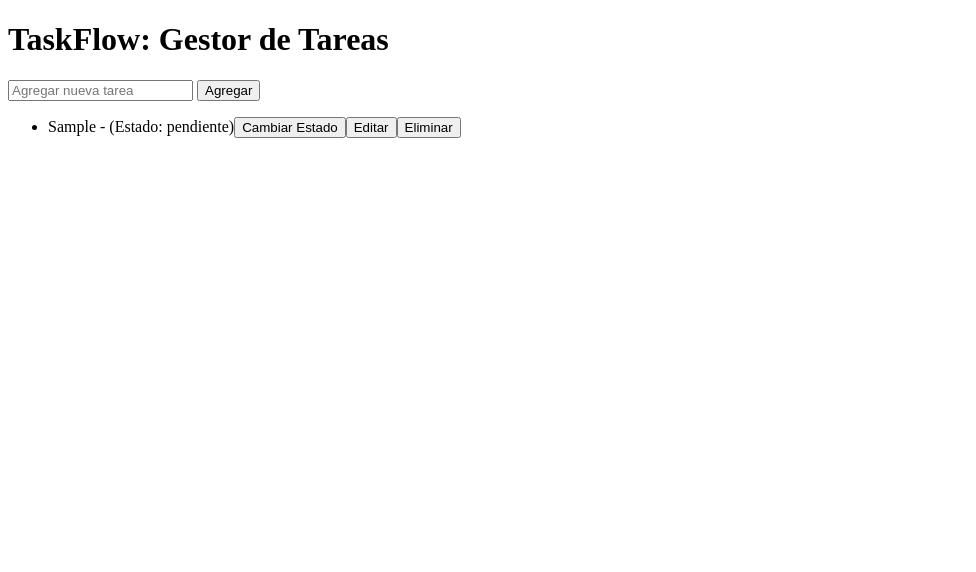
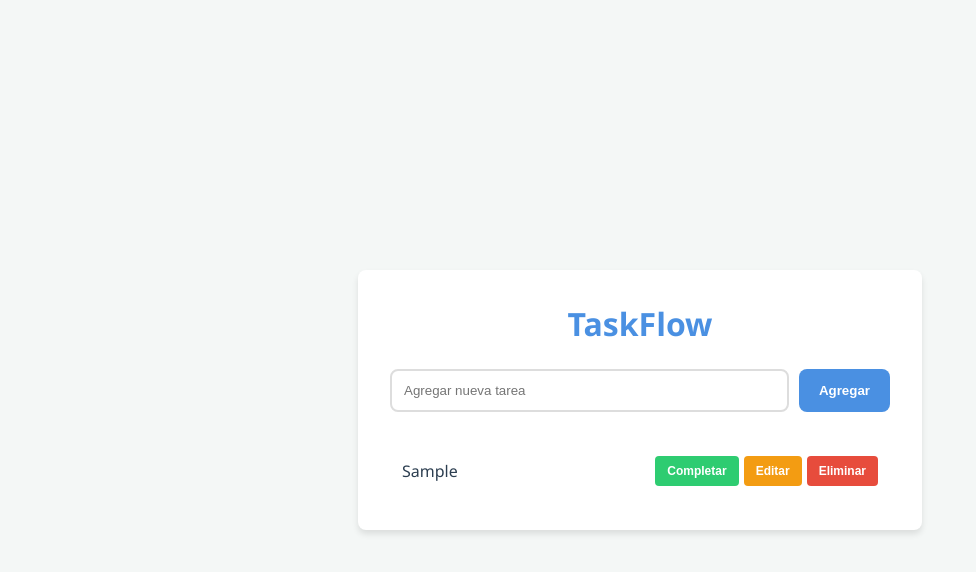
Before and after one commit to MaximilianoNaveillan/Manipulaci-n-del-DOM-con-JavaScript, a plain HTML site: page proyecto5/index.html in a window 1280 px wide. Both pictures are taken after typing "Sample" into the empty fields and a click on the button "Agregar". Shown: the whole page, without its empty margins (0-976 px from the left). Drawn offline with Linux system fonts and the light colour scheme; no server answers.

Commit message:
Poyecto ABP5
Proyecto listo

```diff
--- /dev/null
+++ b/proyecto5/css/styles.css
@@ -0,0 +1,146 @@
+/* CSS Compilado desde Sass con metodología BEM */
+:root {
+  --color-primary: #4a90e2;
+  --color-secondary: #f39c12;
+  --color-danger: #e74c3c;
+  --color-success: #2ecc71;
+  --color-bg: #f4f7f6;
+  --color-text: #2c3e50;
+  --color-white: #ffffff;
+  --shadow: 0 4px 6px rgba(0, 0, 0, 0.1);
+  --border-radius: 8px;
+}
+
+body {
+  font-family: 'Segoe UI', Roboto, Helvetica, Arial, sans-serif;
+  background-color: var(--color-bg);
+  color: var(--color-text);
+  margin: 0;
+  display: flex;
+  align-items: center;
+  justify-content: center;
+  min-height: 100vh;
+}
+
+.task-app {
+  background: var(--color-white);
+  padding: 2rem;
+  border-radius: var(--border-radius);
+  box-shadow: var(--shadow);
+  width: 100%;
+  max-width: 500px;
+}
+
+.task-app__title {
+  text-align: center;
+  color: var(--color-primary);
+  margin-bottom: 1.5rem;
+  font-size: 2rem;
+  margin-top: 0;
+}
+
+.task-app__form {
+  display: flex;
+  gap: 10px;
+  margin-bottom: 2rem;
+}
+
+.task-app__form-input {
+  flex: 1;
+  padding: 12px;
+  border: 2px solid #ddd;
+  border-radius: var(--border-radius);
+  outline: none;
+  transition: border-color 0.3s;
+}
+
+.task-app__form-input:focus {
+  border-color: var(--color-primary);
+}
+
+.task-app__form-button {
+  padding: 12px 20px;
+  background-color: var(--color-primary);
+  color: white;
+  border: none;
+  border-radius: var(--border-radius);
+  cursor: pointer;
+  font-weight: bold;
+  transition: background 0.3s;
+}
+
+.task-app__form-button:hover {
+  background-color: #357abd;
+}
+
+.task-list {
+  list-style: none;
+  padding: 0;
+  margin: 0;
+}
+
+.task-list__item {
+  display: flex;
+  align-items: center;
+  justify-content: space-between;
+  padding: 12px;
+  border-bottom: 1px solid #eee;
+  animation: fadeIn 0.3s ease;
+}
+
+.task-list__item:last-child {
+  border-bottom: none;
+}
+
+.task-list__item--completed .task-list__text {
+  text-decoration: line-through;
+  color: #95a5a6;
+}
+
+.task-list__text {
+  flex: 1;
+  font-size: 1rem;
+}
+
+.task-list__actions {
+  display: flex;
+  gap: 5px;
+}
+
+.task-list__button {
+  padding: 8px 12px;
+  border: none;
+  border-radius: 4px;
+  cursor: pointer;
+  font-size: 0.75rem;
+  font-weight: 600;
+  transition: transform 0.1s, opacity 0.2s;
+}
+
+.task-list__button:hover {
+  opacity: 0.9;
+}
+
+.task-list__button:active {
+  transform: scale(0.95);
+}
+
+.task-list__button--status {
+  background-color: var(--color-success);
+  color: white;
+}
+
+.task-list__button--edit {
+  background-color: var(--color-secondary);
+  color: white;
+}
+
+.task-list__button--delete {
+  background-color: var(--color-danger);
+  color: white;
+}
+
+@keyframes fadeIn {
+  from { opacity: 0; transform: translateY(10px); }
+  to { opacity: 1; transform: translateY(0); }
+}
--- a/proyecto5/index.html
+++ b/proyecto5/index.html
@@ -4,15 +4,18 @@
     <meta charset="UTF-8">
     <meta name="viewport" content="width=device-width, initial-scale=1.0">
     <title>TaskFlow: Gestor de Tareas</title>
+    <link rel="stylesheet" href="css/styles.css">
 </head>
 <body>
-    <h1>TaskFlow: Gestor de Tareas</h1>
-    <form id="formulario">
-        <input type="text" id="tarea" placeholder="Agregar nueva tarea" required>
-        <button type="submit">Agregar</button>
-    </form>
-    <ul id="lista-tareas"></ul>
+    <div class="task-app">
+        <h1 class="task-app__title">TaskFlow</h1>
+        <form id="formulario" class="task-app__form">
+            <input type="text" id="tarea" class="task-app__form-input" placeholder="Agregar nueva tarea" required>
+            <button type="submit" class="task-app__form-button">Agregar</button>
+        </form>
+        <ul id="lista-tareas" class="task-list"></ul>
+    </div>
 
-    <script src="app.js"></script>
+    <script src="js/app.js"></script>
 </body>
 </html>
--- /dev/null
+++ b/proyecto5/js/app.js
@@ -0,0 +1,251 @@
+// =================================================================================
+// TUTORIAL DEL CÓDIGO: GESTOR DE TAREAS "TASKFLOW"
+// =================================================================================
+
+/*
+ * -------------------------------------------
+ * PARTE 1: LA PLANTILLA DE NUESTROS DATOS (CLASES)
+ * -------------------------------------------
+ * Usamos "clases" para crear moldes o plantillas para los objetos que usaremos.
+ * Es una práctica de la Programación Orientada a Objetos (POO) que nos ayuda a
+ * mantener el código ordenado y lógico.
+ */
+
+/**
+ * @class Tarea
+ * @description Representa una única tarea en nuestra lista.
+ * Cada vez que creamos una "new Tarea()", se genera un objeto con estas propiedades.
+ */
+class Tarea {
+    constructor(id, descripcion) {
+        this.id = id; // Un número único para identificar la tarea (usaremos la fecha en milisegundos)
+        this.descripcion = descripcion; // El texto de la tarea (ej: "Aprender JavaScript")
+        this.estado = 'pendiente'; // El estado inicial siempre será "pendiente"
+        this.fechaCreacion = new Date().toLocaleString(); // La fecha y hora de cuando se creó
+    }
+
+    /**
+     * @method cambiarEstado
+     * @description Cambia el estado de la tarea de "pendiente" a "completada" y viceversa.
+     */
+    cambiarEstado() {
+        this.estado = this.estado === 'pendiente' ? 'completada' : 'pendiente';
+    }
+}
+
+/**
+ * @class GestorTareas
+ * @description Es el "cerebro" de nuestra aplicación. Se encarga de administrar
+ * toda la lista de tareas (agregarlas, eliminarlas, etc.).
+ */
+class GestorTareas {
+    constructor() {
+        // La lista de tareas empieza vacía.
+        this.tareas = [];
+    }
+
+    /**
+     * @method agregarTarea
+     * @description Crea una nueva tarea y la añade a la lista.
+     * @param {string} descripcion - El texto de la nueva tarea.
+     */
+    agregarTarea(descripcion) {
+        const id = Date.now(); // Generamos un ID único basado en el momento actual.
+        const nuevaTarea = new Tarea(id, descripcion); // Creamos la instancia de la tarea.
+        this.tareas.push(nuevaTarea); // La añadimos a nuestra lista (array).
+        this.guardarEnLocalStorage(); // Guardamos la lista actualizada.
+    }
+
+    /**
+     * @method editarTarea
+     * @description Busca una tarea por su ID y actualiza su descripción.
+     * @param {number} id - El ID de la tarea a editar.
+     * @param {string} nuevaDescripcion - El nuevo texto para la tarea.
+     */
+    editarTarea(id, nuevaDescripcion) {
+        // `find` es un método de array que busca el primer elemento que cumple una condición.
+        const tarea = this.tareas.find(tarea => tarea.id === id);
+        // Si la tarea existe...
+        if (tarea) {
+            tarea.descripcion = nuevaDescripcion; // ...actualizamos su descripción.
+        }
+        this.guardarEnLocalStorage(); // Guardamos la lista actualizada.
+    }
+
+    /**
+     * @method eliminarTarea
+     * @description Elimina una tarea de la lista usando su ID.
+     * @param {number} id - El ID de la tarea a eliminar.
+     */
+    eliminarTarea(id) {
+        // `filter` es un método de array que crea una nueva lista con todos los
+        // elementos que cumplen una condición. Aquí, creamos una nueva lista
+        // que contiene todas las tareas EXCEPTO la que tiene el ID que queremos eliminar.
+        this.tareas = this.tareas.filter(tarea => tarea.id !== id);
+        this.guardarEnLocalStorage(); // Guardamos la lista actualizada.
+    }
+
+    /**
+     * @method cambiarEstadoTarea
+     * @description Busca una tarea por su ID y ejecuta su método para cambiar el estado.
+     * @param {number} id - El ID de la tarea a modificar.
+     */
+    cambiarEstadoTarea(id) {
+        const tarea = this.tareas.find(tarea => tarea.id === id);
+        if (tarea) {
+            tarea.cambiarEstado(); // Llama al método propio de la tarea.
+        }
+        this.guardarEnLocalStorage(); // Guardamos la lista actualizada.
+    }
+
+    /**
+     * @method guardarEnLocalStorage
+     * @description Guarda la lista completa de tareas en el almacenamiento local del navegador.
+     * El `localStorage` solo guarda texto, por eso usamos `JSON.stringify` para convertir
+     * nuestro array de objetos en un string con formato JSON.
+     */
+    guardarEnLocalStorage() {
+        localStorage.setItem('tareas', JSON.stringify(this.tareas));
+    }
+
+    /**
+     * @method cargarDesdeLocalStorage
+     * @description Carga las tareas que estaban guardadas en el localStorage.
+     * Esto se ejecuta cuando la página se abre por primera vez.
+     */
+    cargarDesdeLocalStorage() {
+        // Obtenemos el string guardado. Si no hay nada, devolvemos un array vacío `[]`.
+        const datos = JSON.parse(localStorage.getItem('tareas')) || [];
+        // `map` crea un nuevo array. Por cada objeto de tarea simple que cargamos,
+        // creamos una instancia completa de la clase `Tarea` para asegurarnos
+        // de que los objetos tengan sus métodos (como `cambiarEstado`).
+        this.tareas = datos.map(t => {
+            const tarea = new Tarea(t.id, t.descripcion);
+            tarea.estado = t.estado;
+            tarea.fechaCreacion = t.fechaCreacion;
+            return tarea;
+        });
+    }
+}
+
+// =================================================================================
+// PARTE 2: INTERACCIÓN CON EL HTML (DOM) Y EVENTOS
+// =================================================================================
+
+// Creamos una única instancia de nuestro gestor. Toda la app usará este objeto.
+const gestor = new GestorTareas();
+
+// Obtenemos referencias a los elementos HTML con los que vamos a trabajar.
+const formulario = document.getElementById('formulario');
+const listaTareas = document.getElementById('lista-tareas');
+const inputTarea = document.getElementById('tarea');
+
+/**
+ * @function mostrarTareas
+ * @description Dibuja la lista de tareas en el HTML.
+ * Se ejecuta cada vez que hay un cambio (agregar, editar, eliminar, etc.).
+ */
+function mostrarTareas() {
+    // 1. Vaciar la lista actual para no duplicar tareas.
+    listaTareas.innerHTML = '';
+    // 2. Recorrer cada tarea en nuestro array de tareas.
+    gestor.tareas.forEach(tarea => {
+        // 3. Por cada tarea, creamos todos los elementos HTML necesarios.
+        const li = document.createElement('li'); // El elemento de la lista <li>
+        li.className = 'task-list__item';
+        if (tarea.estado === 'completada') {
+            li.classList.add('task-list__item--completed');
+        }
+
+        const span = document.createElement('span'); // El <span> para el texto
+        span.className = 'task-list__text';
+        span.textContent = tarea.descripcion;
+
+        const actionsDiv = document.createElement('div');
+        actionsDiv.className = 'task-list__actions';
+
+        // Botón para cambiar estado
+        const btnCambiar = document.createElement('button');
+        btnCambiar.className = 'task-list__button task-list__button--status';
+        btnCambiar.textContent = tarea.estado === 'pendiente' ? 'Completar' : 'Reabrir';
+        btnCambiar.addEventListener('click', () => {
+            gestor.cambiarEstadoTarea(tarea.id);
+            mostrarTareas(); // Volvemos a dibujar la lista para reflejar el cambio.
+        });
+
+        // --- ¡NUEVO! Botón para Editar ---
+        const btnEditar = document.createElement('button');
+        btnEditar.className = 'task-list__button task-list__button--edit';
+        btnEditar.textContent = 'Editar';
+        btnEditar.addEventListener('click', () => {
+            // 1. Pedir al usuario el nuevo texto usando un `prompt`.
+            const nuevaDescripcion = prompt("Edita tu tarea:", tarea.descripcion);
+            // 2. Si el usuario escribió algo y no canceló...
+            if (nuevaDescripcion !== null && nuevaDescripcion.trim() !== '') {
+                // 3. ...llamamos al método del gestor para editar.
+                gestor.editarTarea(tarea.id, nuevaDescripcion);
+                // 4. Volvemos a dibujar la lista actualizada.
+                mostrarTareas();
+            }
+        });
+
+        // Botón para eliminar
+        const btnEliminar = document.createElement('button');
+        btnEliminar.className = 'task-list__button task-list__button--delete';
+        btnEliminar.textContent = 'Eliminar';
+        btnEliminar.addEventListener('click', () => {
+            gestor.eliminarTarea(tarea.id);
+            mostrarTareas(); // Volvemos a dibujar la lista.
+        });
+
+        // 4. Añadimos los elementos creados al `<li>` y luego el `<li>` a la lista `<ul>`.
+        li.appendChild(span);
+        actionsDiv.appendChild(btnCambiar);
+        actionsDiv.appendChild(btnEditar);
+        actionsDiv.appendChild(btnEliminar);
+        li.appendChild(actionsDiv);
+        listaTareas.appendChild(li);
+    });
+}
+
+// =================================================================================
+// PARTE 3: INICIALIZACIÓN Y EVENTOS PRINCIPALES
+// =================================================================================
+
+// --- Evento Principal: Escuchar el envío del formulario ---
+formulario.addEventListener('submit', (e) => {
+    e.preventDefault(); // Prevenimos que la página se recargue al enviar el formulario.
+
+    // Si el texto del input no está vacío...
+    if (inputTarea.value.trim() !== '') {
+        gestor.agregarTarea(inputTarea.value); // ...agregamos la nueva tarea.
+        mostrarTareas(); // Actualizamos la vista.
+        inputTarea.value = ''; // Limpiamos el campo de texto.
+    }
+});
+
+// --- Bloque de Código Inicial ---
+// Esto es lo que se ejecuta apenas carga el script.
+document.addEventListener('DOMContentLoaded', () => {
+    // 1. Cargar las tareas guardadas en el localStorage.
+    gestor.cargarDesdeLocalStorage();
+    // 2. Mostrar la lista de tareas inicial.
+    mostrarTareas();
+
+    // 3. (Opcional) Simular una carga o notificación.
+    setTimeout(() => {
+        // Esta alerta solo se muestra para simular una carga o una notificación asíncrona.
+        // Puedes comentarla o eliminarla si no la necesitas.
+        alert('Gestor de tareas cargado.');
+    }, 1000);
+
+    // 4. (Opcional) Cargar datos de una API externa.
+    // Esto es un ejemplo de cómo la aplicación podría obtener datos de un servidor.
+    // Los datos obtenidos solo se muestran en la consola del navegador.
+    fetch('https://jsonplaceholder.typicode.com/todos?_limit=3')
+        .then(response => response.json())
+        .then(data => {
+            console.log('Tareas de ejemplo obtenidas desde una API externa:', data);
+        })
+        .catch(error => console.error('Error al obtener datos de la API:', error));
+});
--- /dev/null
+++ b/proyecto5/scss/main.scss
@@ -0,0 +1,144 @@
+// Variables
+$color-primary: #4a90e2;
+$color-secondary: #f39c12;
+$color-danger: #e74c3c;
+$color-success: #2ecc71;
+$color-bg: #f4f7f6;
+$color-text: #2c3e50;
+$color-white: #ffffff;
+$shadow: 0 4px 6px rgba(0, 0, 0, 0.1);
+$border-radius: 8px;
+
+// Mixins
+@mixin flex-center {
+  display: flex;
+  align-items: center;
+  justify-content: center;
+}
+
+// Estilos Base
+body {
+  font-family: 'Segoe UI', Roboto, Helvetica, Arial, sans-serif;
+  background-color: $color-bg;
+  color: $color-text;
+  margin: 0;
+  @include flex-center;
+  min-height: 100vh;
+}
+
+// Bloque Principal: .task-app
+.task-app {
+  background: $color-white;
+  padding: 2rem;
+  border-radius: $border-radius;
+  box-shadow: $shadow;
+  width: 100%;
+  max-width: 500px;
+
+  &__title {
+    text-align: center;
+    color: $color-primary;
+    margin-bottom: 1.5rem;
+    font-size: 2rem;
+    margin-top: 0;
+  }
+
+  // Elemento: .task-app__form
+  &__form {
+    display: flex;
+    gap: 10px;
+    margin-bottom: 2rem;
+
+    &-input {
+      flex: 1;
+      padding: 12px;
+      border: 2px solid #ddd;
+      border-radius: $border-radius;
+      outline: none;
+      transition: border-color 0.3s;
+
+      &:focus {
+        border-color: $color-primary;
+      }
+    }
+
+    &-button {
+      padding: 12px 20px;
+      background-color: $color-primary;
+      color: white;
+      border: none;
+      border-radius: $border-radius;
+      cursor: pointer;
+      font-weight: bold;
+      transition: background 0.3s;
+
+      &:hover {
+        background-color: darken($color-primary, 10%);
+      }
+    }
+  }
+
+  // Bloque Lista: .task-list
+  .task-list {
+    list-style: none;
+    padding: 0;
+    margin: 0;
+
+    &__item {
+      display: flex;
+      align-items: center;
+      justify-content: space-between;
+      padding: 12px;
+      border-bottom: 1px solid #eee;
+      animation: fadeIn 0.3s ease;
+
+      &:last-child {
+        border-bottom: none;
+      }
+
+      &--completed {
+        .task-list__text {
+          text-decoration: line-through;
+          color: #95a5a6;
+        }
+      }
+    }
+
+    &__text {
+      flex: 1;
+      font-size: 1rem;
+    }
+
+    &__actions {
+      display: flex;
+      gap: 5px;
+    }
+
+    &__button {
+      padding: 8px 12px;
+      border: none;
+      border-radius: 4px;
+      cursor: pointer;
+      font-size: 0.75rem;
+      font-weight: 600;
+      transition: transform 0.1s, opacity 0.2s;
+
+      &:hover {
+        opacity: 0.9;
+      }
+
+      &:active {
+        transform: scale(0.95);
+      }
+
+      &--status { background-color: $color-success; color: white; }
+      &--edit { background-color: $color-secondary; color: white; }
+      &--delete { background-color: $color-danger; color: white; }
+    }
+  }
+}
+
+@keyframes fadeIn {
+  from { opacity: 0; transform: translateY(10px); }
+  to { opacity: 1; transform: translateY(0); }
+}
```
Also changed, not shown: proyecto5/README.md (added).
